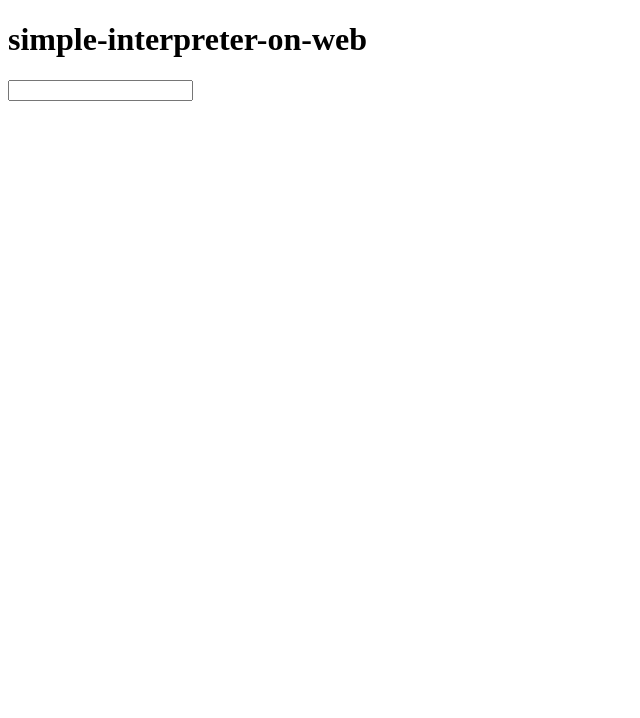
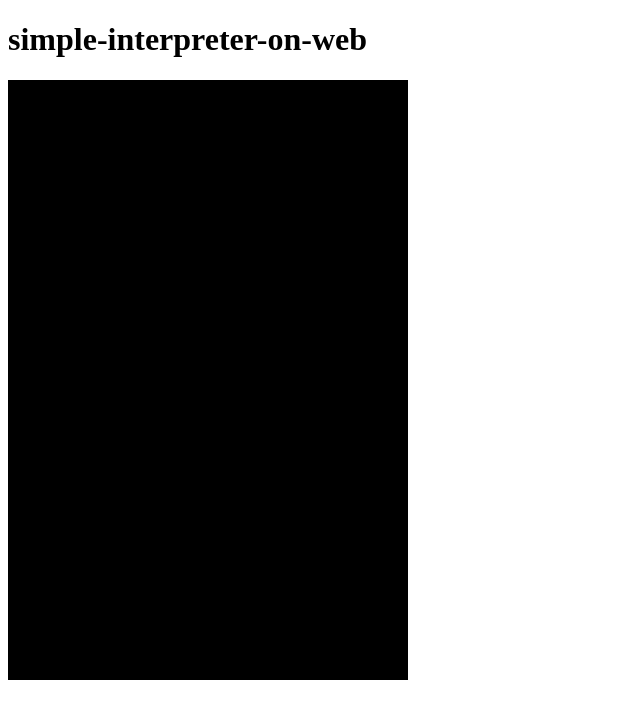
Before and after one commit to os1ma/simple-interpreter-on-web, a website built with webpack: page public/index.html in a window 1280 px wide. Shown: the whole page, without its empty margins (0-640 px from the left). Built offline with nearby package versions, Linux system fonts and the light colour scheme.

Commit message:
Update interpreter design

```diff
--- a/public/index.html
+++ b/public/index.html
@@ -3,10 +3,13 @@
   <head>
     <meta charset="utf-8" />
     <title>simple-interpreter-on-web</title>
+    <link rel="stylesheet" href="style.css" type="text/css" />
   </head>
   <body>
-    <h1>simple-interpreter-on-web</h1>
-    <div>
+    <header>
+      <h1>simple-interpreter-on-web</h1>
+    </header>
+    <div id="interpreter">
       <div id="history"></div>
       <input id="prompt" type="text" />
     </div>
--- /dev/null
+++ b/public/style.css
@@ -0,0 +1,22 @@
+#interpreter {
+  background-color: black;
+  color: white;
+  font-size: 14px;
+
+  width: 400px;
+  height: 600px;
+}
+
+#prompt {
+  background-color: black;
+  color: white;
+  font-size: 14px;
+
+  border: none;
+
+  width: 380px;
+}
+
+#prompt:focus {
+  outline: none;
+}
--- a/src/index.ts
+++ b/src/index.ts
@@ -9,8 +9,13 @@ const environment = {}
 
 console.log(_.join(['Hello', 'webpack'], ' '))
 
+const interpreter = document.getElementById('interpreter') as HTMLDListElement
 const history = document.getElementById('history') as HTMLDivElement
 const prompt = document.getElementById('prompt') as HTMLInputElement
+
+interpreter.addEventListener('click', () => {
+  prompt.focus()
+})
 
 function printHistory(message: string): void {
   const p = document.createElement('p')
```
